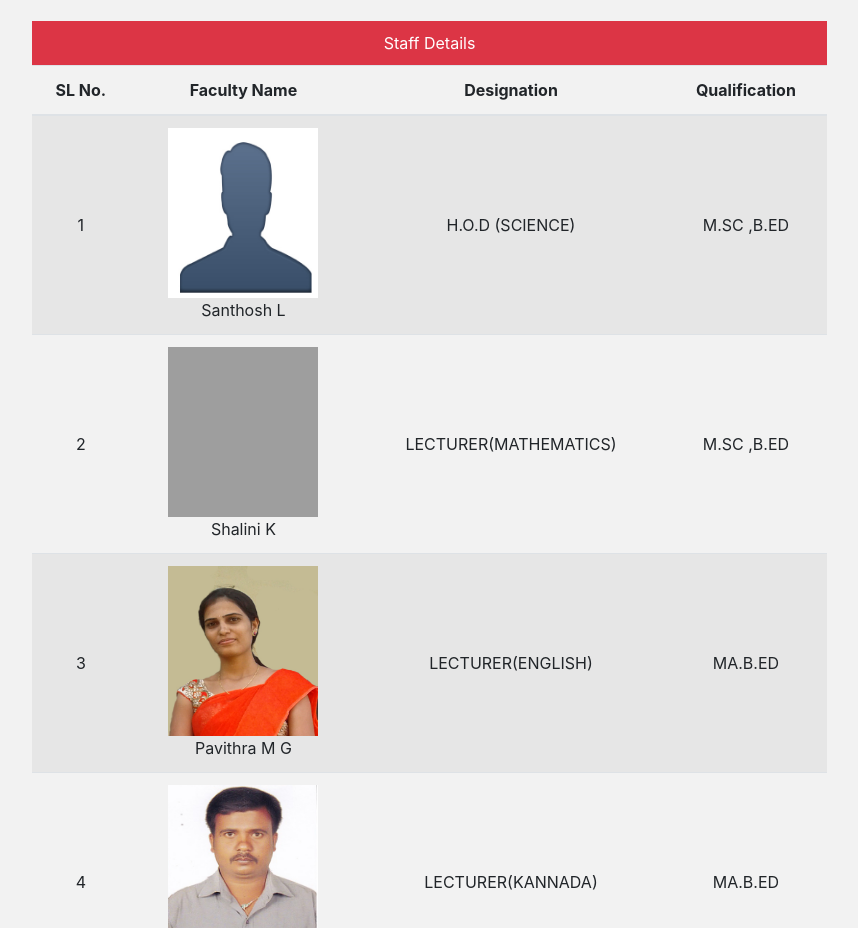
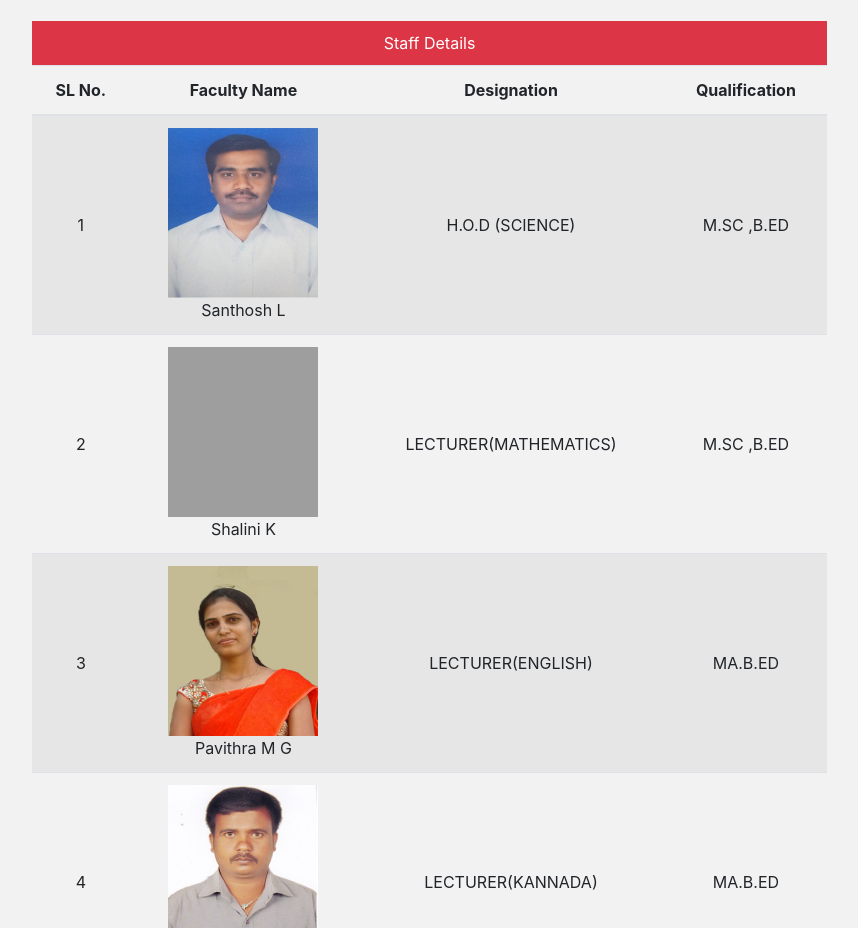
Before and after one commit to pavantiger/gnanavikas, a plain HTML site: page d_DepartmentofScience.html in a window 1280 px wide. Shown: the part 1341-2269 px from the top of the page, without its empty margins (68-926 px from the left). Drawn offline with nearby package versions, Linux system fonts and the light colour scheme; grey boxes are pictures that could not be loaded.

Commit message:
Update d_DepartmentofScience.html

```diff
--- a/d_DepartmentofScience.html
+++ b/d_DepartmentofScience.html
@@ -76,7 +76,7 @@ $(function(){
     <tr>
       <td>1</td>
       <td>
-      	<img src="images/profile.jpg" style="width: 150px; height: 170px" />
+      	<img src="images/departmentofScience/santhosh.jpg" style="width: 150px; height: 170px" />
       	<p>Santhosh L</p>
       </td>
       <td>H.O.D (SCIENCE)</td>
```
